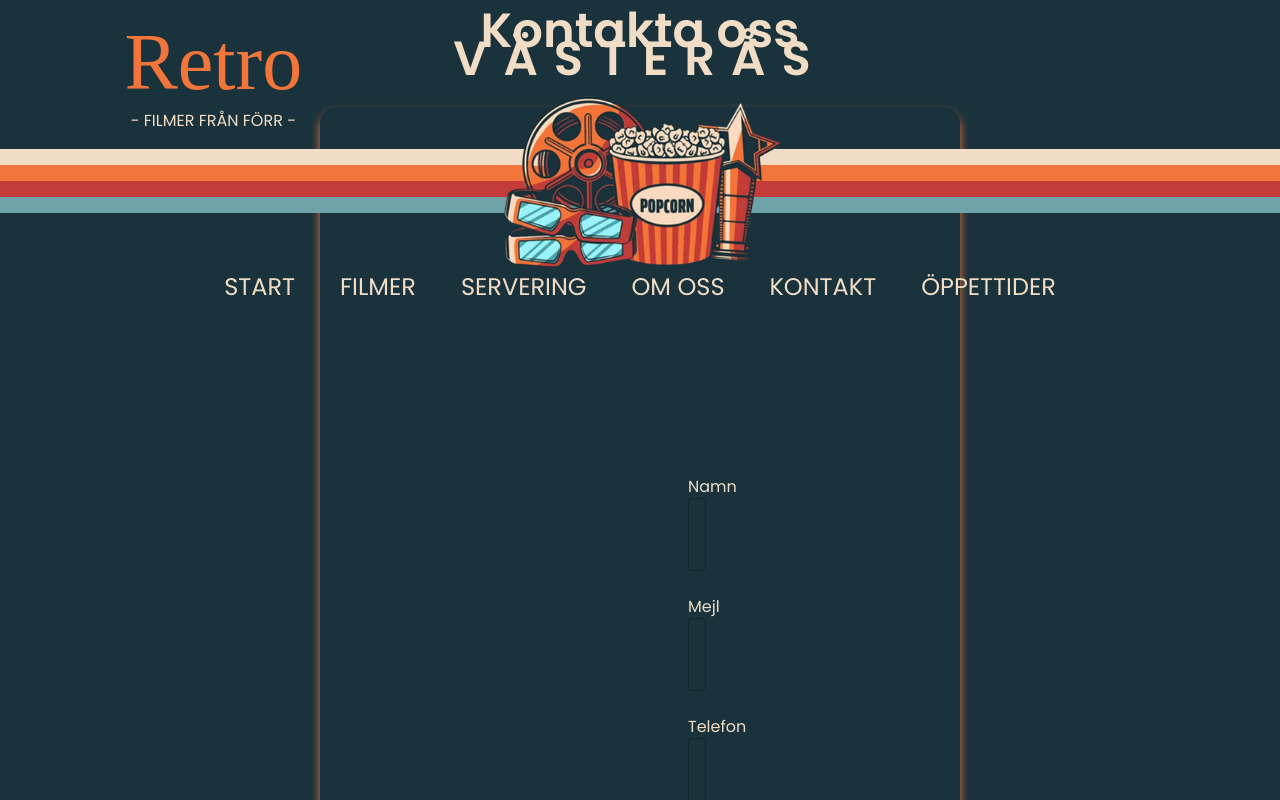
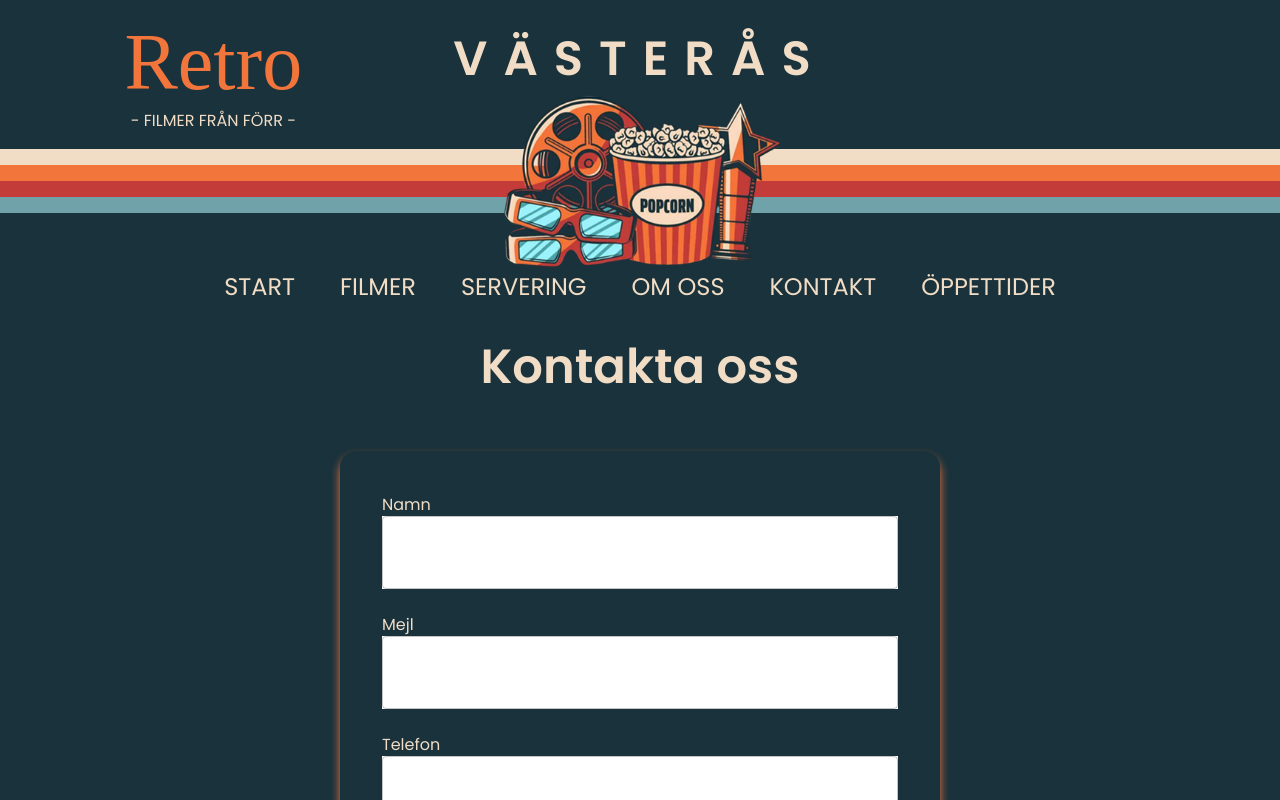
Before and after one commit to nilsishome/kino-project-nextjs, a Next.js app: page /contact in a window 1280 px wide. Built offline with nearby package versions, Linux system fonts and the light colour scheme; a web font is replaced by a local one; what @mui/material-nextjs would draw is missing.

Commit message:
Small changes to the styling

```diff
--- a/src/app/contact/page.tsx
+++ b/src/app/contact/page.tsx
@@ -37,13 +37,14 @@ export default function contact() {
             color: "text.primary",
             fontSize: "3rem",
             fontWeight: 700,
+            margin: 7,
           }}
         >
           Kontakta oss
         </Typography>
         <Box
           sx={{
-            padding: 40,
+            padding: 2,
             borderRadius: 4,
             maxWidth: 600,
             width: "80%",
@@ -51,11 +52,12 @@ export default function contact() {
             boxShadow: " 0 6px 10px #f2753b;",
           }}
         >
-          <form
+          <Box
+            component="form"
             noValidate
             autoComplete="off"
             onSubmit={handleSubmit}
-            style={{ padding: "24px" }}
+            style={{ padding: "2px" }}
           >
             <Stack
               sx={{
@@ -67,7 +69,6 @@ export default function contact() {
                 color: "text.primary",
                 fontSize: "1rem",
                 fontWeight: 800,
-
               }}
             >
               <FormField label="Namn" name="name" />
@@ -79,7 +80,7 @@ export default function contact() {
             <Button variant="contained" color="primary" type="submit">
               Skicka
             </Button>
-          </form>
+          </Box>
         </Box>
       </Box>
     </ThemeProvider>
```
Also changed, not shown: src/components/FormField.tsx (line endings or trailing spaces).
